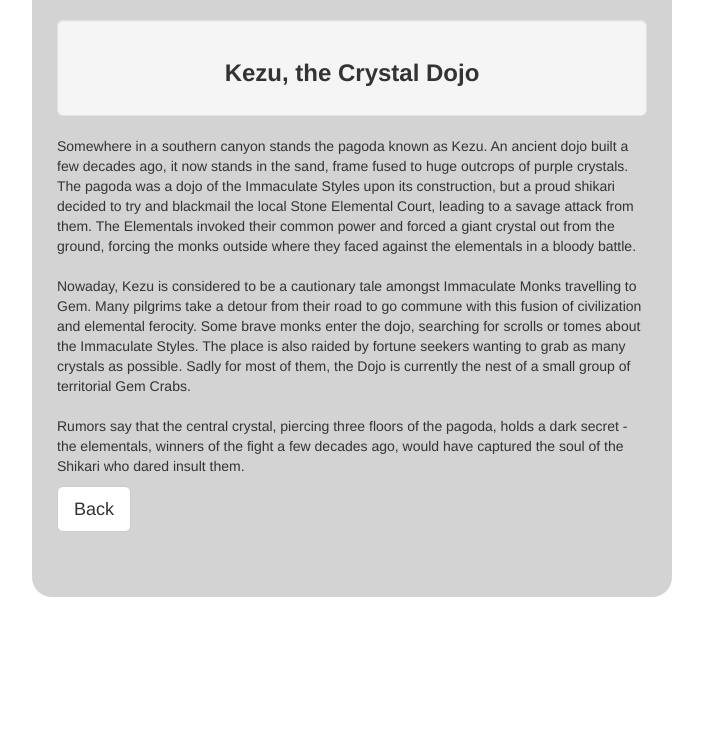
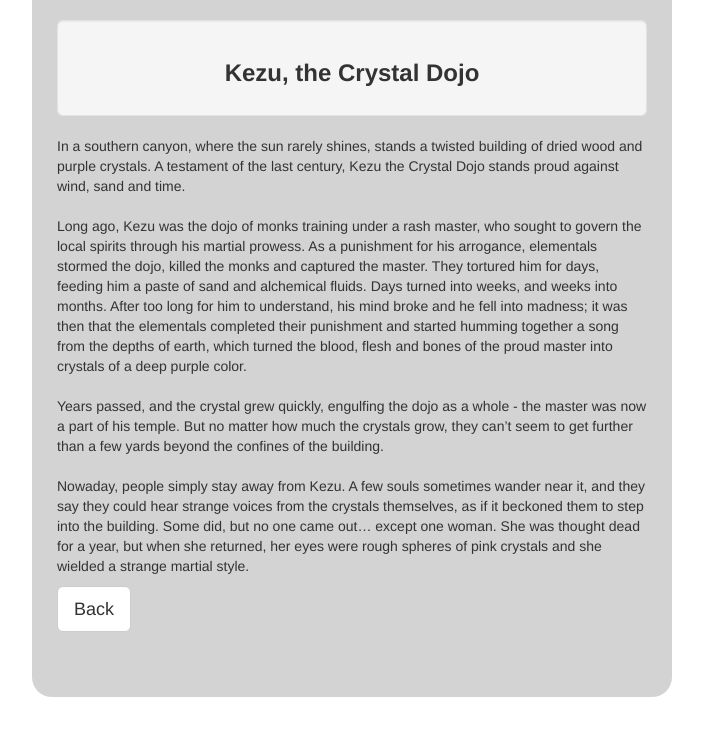
Before and after one commit to Boivin92/boivin92.github.io, a plain HTML site: page dojo.html in a window 1280 px wide. Shown: the whole page, without its empty margins (288-991 px from the left). Drawn offline with Linux system fonts and the light colour scheme.

Commit message:
dojo remake

```diff
--- a/dojo.html
+++ b/dojo.html
@@ -24,20 +24,21 @@
 			</h3>
 		</div>
 			<p>
-      Somewhere in a southern canyon stands the pagoda known as Kezu. An ancient dojo built a few decades ago, it now stands in the sand, frame fused to
-      huge outcrops of purple crystals. The pagoda was a dojo of the Immaculate Styles upon its construction, but a proud shikari decided to try and
-      blackmail the local Stone Elemental Court, leading to a savage attack from them. The Elementals invoked their common power and forced a giant crystal
-      out from the ground, forcing the monks outside where they faced against the elementals in a bloody battle.
-			<br>
-			<br>
-      Nowaday, Kezu is considered to be a cautionary tale amongst Immaculate Monks travelling to Gem. Many pilgrims take a detour from their road
-      to go commune with this fusion of civilization and elemental ferocity. Some brave monks enter the dojo, searching for scrolls or tomes about the
-      Immaculate Styles. The place is also raided by fortune seekers wanting to grab as many crystals as possible. Sadly for most of them, the Dojo
-      is currently the nest of a small group of territorial Gem Crabs.
-      <br>
-      <br>
-      Rumors say that the central crystal, piercing three floors of the pagoda, holds a dark secret - the elementals, winners of the fight a few decades
-      ago, would have captured the soul of the Shikari who dared insult them.
+        In a southern canyon, where the sun rarely shines, stands a twisted building of dried wood and purple crystals.
+        A testament of the last century, Kezu the Crystal Dojo stands proud against wind, sand and time.
+  <br><br>
+  Long ago, Kezu was the dojo of monks training under a rash master, who sought to govern the local spirits through his martial prowess.
+  As a punishment for his arrogance, elementals stormed the dojo, killed the monks and captured the master. They tortured him for days,
+  feeding him a paste of sand and alchemical fluids. Days turned into weeks, and weeks into months. After too long for him to understand,
+  his mind broke and he fell into madness; it was then that the elementals completed their punishment and started humming together a song
+  from the depths of earth, which turned the blood, flesh and bones of the proud master into crystals of a deep purple color.
+  <br><br>
+  Years passed, and the crystal grew quickly, engulfing the dojo as a whole - the master was now a part of his temple.
+  But no matter how much the crystals grow, they can’t seem to get further than a few yards beyond the confines of the building.
+  <br><br>
+  Nowaday, people simply stay away from Kezu. A few souls sometimes wander near it, and they say they could hear strange voices
+  from the crystals themselves, as if it beckoned them to step into the building. Some did, but no one came out… except one woman.
+  She was thought dead for a year, but when she returned, her eyes were rough spheres of pink crystals and she wielded a strange martial style.
     		</p>
 			<a href="./index.html" class="btn btn-lg btn-default">
 				Back
```
